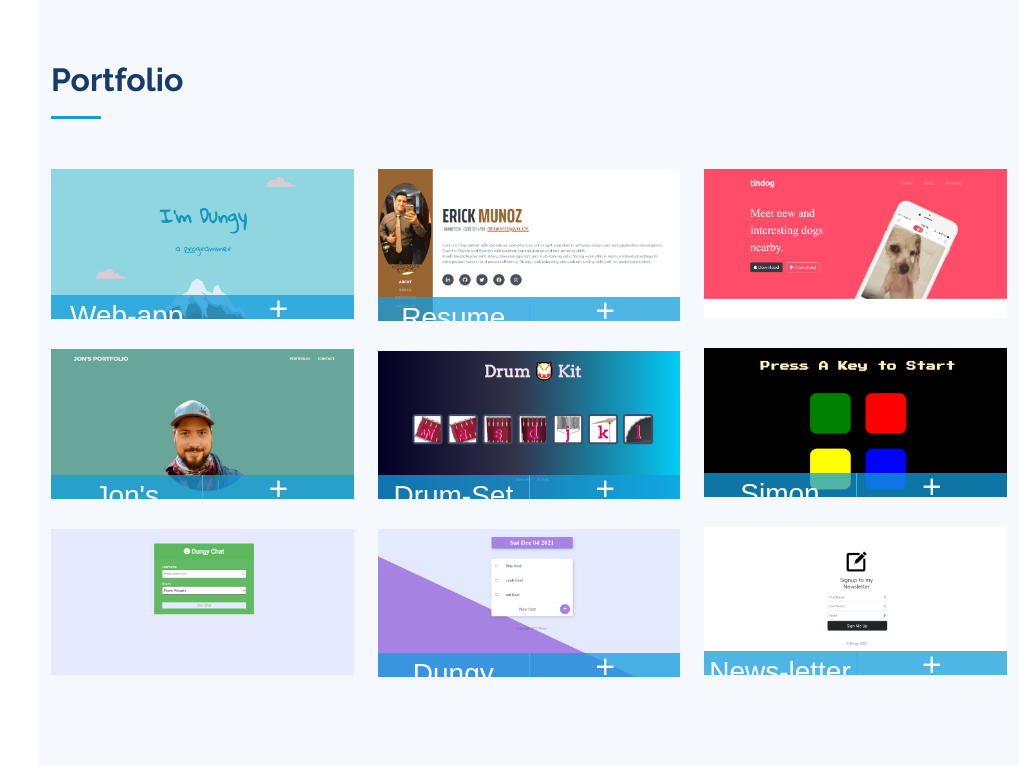
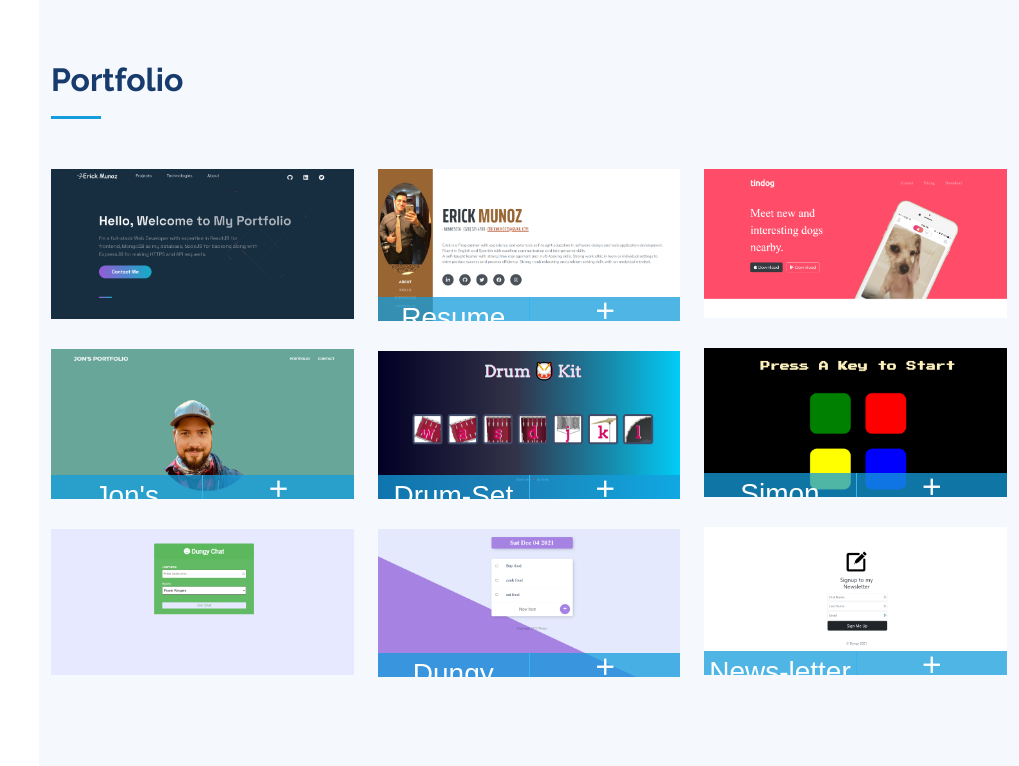
Before and after one commit to Dungyy/portfolio, a Flask app: page / in a window 1280 px wide. Shown: the part 2523-3289 px from the top of the page, without its empty margins (261-1280 px from the left). Run offline with Flask 2, Linux system fonts and the light colour scheme; some libraries are stand-ins or nearby versions; some web fonts are replaced.

Commit message:
minor updates

```diff
--- a/templates/index.html
+++ b/templates/index.html
@@ -86,7 +86,7 @@
 
         <div class="section-title fade-left">
           <h2>About</h2>
-          <p class="about-p">I'm a Self-Taught Developer that has a genuine enthusiasm for programming, Learning new dialects and helping other people. How? or then again why? Am I self-Taught?
+          <p class="about-p" data-aos="fade-up"  data-aos-delay="200">I'm a Self-Taught Developer that has a genuine enthusiasm for programming, Learning new dialects and helping other people. How? or then again why? Am I self-Taught?
             Well after being told I could in any case have malignancy, I needed to completely change myself and roll out an improvement for my Family and I, So what I did was grab a book and some online courses and began my Tech venture.
             <br> *Friendly reminder that life is excessively short, so appreciate it & live the life YOU want to live.*
           </p>
@@ -162,17 +162,18 @@
           <div class="col-lg-12 d-flex justify-content-center">
           </div>
         </div>
-
-        <div class="row portfolio-container" data-aos="fade-up" data-aos-delay="100">
+        <!-- 1 -->
+        <div class="row portfolio-container" data-aos="fade-up" data-aos-delay="300">
           <div class="col-lg-4 col-md-6 portfolio-item filter-app">
             <div class="portfolio-wrap">
-              <img src="../static/iPortfolio/assets/img/portfolio/custom-webapp.png" class="img-fluid" alt="">
+              <img src="../static/iPortfolio/assets/img/portfolio/reactportfolio.png" class="img-fluid" alt="">
               <div class="portfolio-links">
-                <a href="../static/iPortfolio/assets/img/portfolio/custom-webapp.png" data-gallery="portfolioGallery" class="portfolio-lightbox" title="Created a 100% custom web-app with only using;<br> HTML | CSS. "/>Web-app<a class="bx bx-plus" href="https://dungyy.github.io/custom/"><i class="bx">Web-app Link</i></a>
+                <a href="../static/iPortfolio/assets/img/portfolio/reactportfolio.png" data-gallery="portfolioGallery" class="portfolio-lightbox" title="Created a NEW portfolio using ReactJS and NextJS. "/>Portfolio<a class="bx bx-plus" href="https://dungy-app.herokuapp.com/"><i class="bx">Link</i></a>
               </div>
             </div>
+        <!-- 2 -->
         </div>
-          <div class="col-lg-4 col-md-6 portfolio-item filter-app">
+          <div class="col-lg-4 col-md-6 portfolio-item filter-app" data-aos="fade-up"  data-aos-delay="300">
             <div class="portfolio-wrap">
               <img src="../static/iPortfolio/assets/img/portfolio/resume.png" class="img-fluid" alt="">
               <div class="portfolio-links">
@@ -180,7 +181,8 @@
               </div>
             </div>
           </div>
-          <div class="col-lg-4 col-md-6 portfolio-item filter-app">
+        <!-- 3 -->
+          <div class="col-lg-4 col-md-6 portfolio-item filter-app"data-aos="fade-up" data-aos-delay="500">
             <div class="portfolio-wrap">
               <img src="../static/iPortfolio/assets/img/portfolio/tindog.png" class="img-fluid" alt="">
               <div class="portfolio-links">
@@ -188,7 +190,8 @@
               </div>
             </div>
           </div>
-          <div class="col-lg-4 col-md-6 portfolio-item filter-app">
+        <!-- 4 -->
+          <div class="col-lg-4 col-md-6 portfolio-item filter-app" data-aos="fade-right"  data-aos-delay="300">
             <div class="portfolio-wrap">
               <img src="../static/iPortfolio/assets/img/portfolio/Screenshot (2).png" class="img-fluid" alt="">
               <div class="portfolio-links">
@@ -196,7 +199,8 @@
               </div>
             </div>
           </div>
-          <div class="col-lg-4 col-md-6 portfolio-item filter-app">
+        <!-- 5 -->
+          <div class="col-lg-4 col-md-6 portfolio-item filter-app" data-aos="fade-left"  data-aos-delay="300">
             <div class="portfolio-wrap">
               <img src="../static/iPortfolio/assets/img/portfolio/Screenshot (1).png" class="img-fluid" alt="">
               <div class="portfolio-links">
@@ -204,7 +208,8 @@
               </div>
             </div>
           </div>
-          <div class="col-lg-4 col-md-6 portfolio-item filter-app">
+        <!-- 6 -->
+          <div class="col-lg-4 col-md-6 portfolio-item filter-app" data-aos="fade-up"  data-aos-delay="500">
             <div class="portfolio-wrap">
               <img src="../static/iPortfolio/assets/img/portfolio/Screenshot (3).png" class="img-fluid" alt="">
               <div class="portfolio-links">
@@ -212,7 +217,8 @@
               </div>
             </div>
           </div>
-          <div class="col-lg-4 col-md-6 portfolio-item filter-app">
+        <!-- 7 -->
+          <div class="col-lg-4 col-md-6 portfolio-item filter-app" data-aos="fade-up"  data-aos-delay="400">
             <div class="portfolio-wrap">
               <img src="../static/iPortfolio/assets/img/portfolio/newsletter.png" class="img-fluid" alt="">
               <div class="portfolio-links">
@@ -220,7 +226,8 @@
               </div>
             </div>
           </div>
-          <div class="col-lg-4 col-md-6 portfolio-item filter-app">
+        <!-- 8 -->
+          <div class="col-lg-4 col-md-6 portfolio-item filter-app" data-aos="fade-up"  data-aos-delay="400">
             <div class="portfolio-wrap">
               <img src="../static/iPortfolio/assets/img/portfolio/Screenshot (14).png" class="img-fluid" alt="">
               <div class="portfolio-links">
@@ -228,7 +235,8 @@
               </div>
             </div>
           </div>
-          <div class="col-lg-4 col-md-6 portfolio-item filter-app">
+        <!-- 9 -->
+          <div class="col-lg-4 col-md-6 portfolio-item filter-app" data-aos="fade-up"  data-aos-delay="400">
             <div class="portfolio-wrap">
               <img src="../static/iPortfolio/assets/img/portfolio/todo-list.png" class="img-fluid" alt="">
               <div class="portfolio-links">
```
Also changed, not shown: static/iPortfolio/assets/img/portfolio/reactportfolio.png (added).
